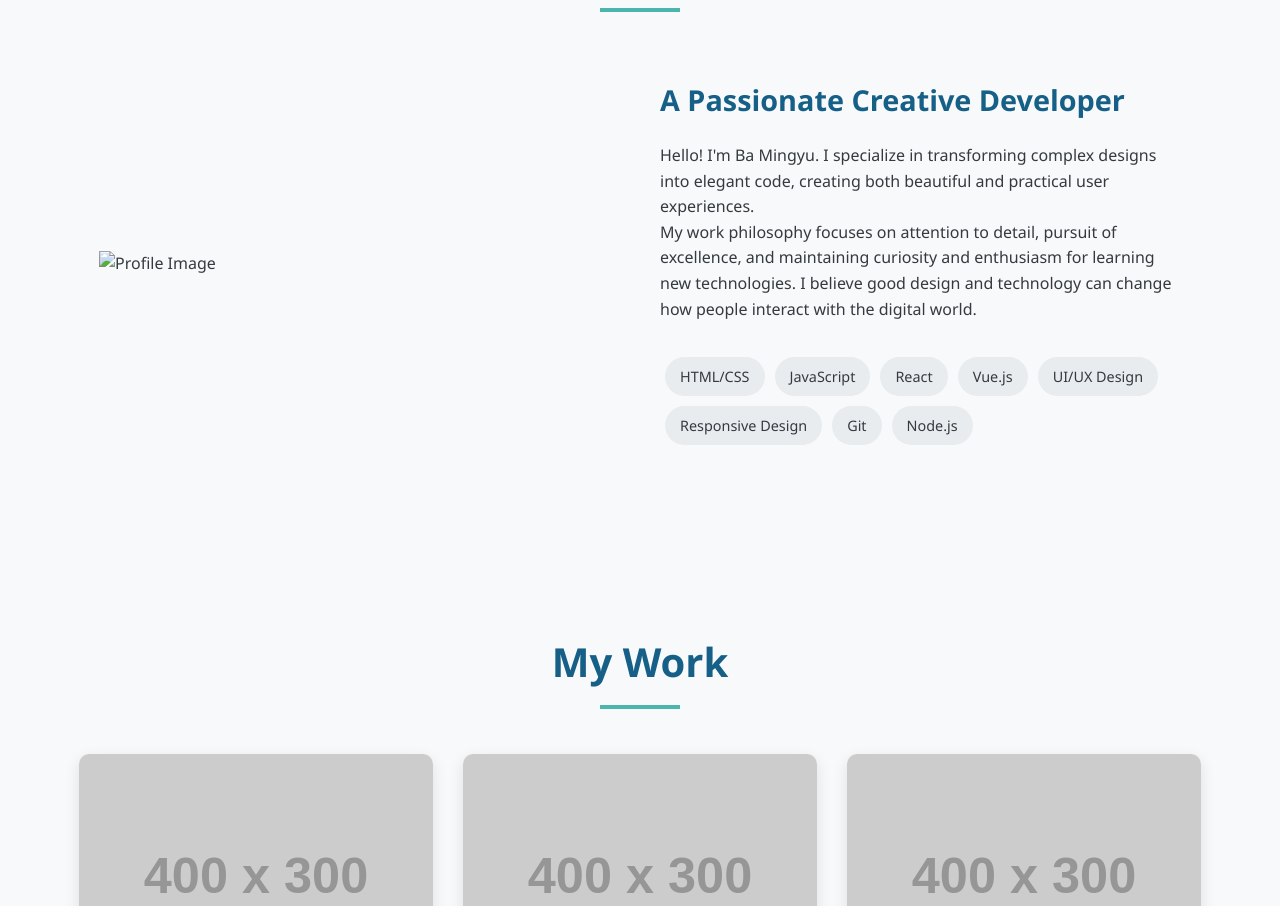
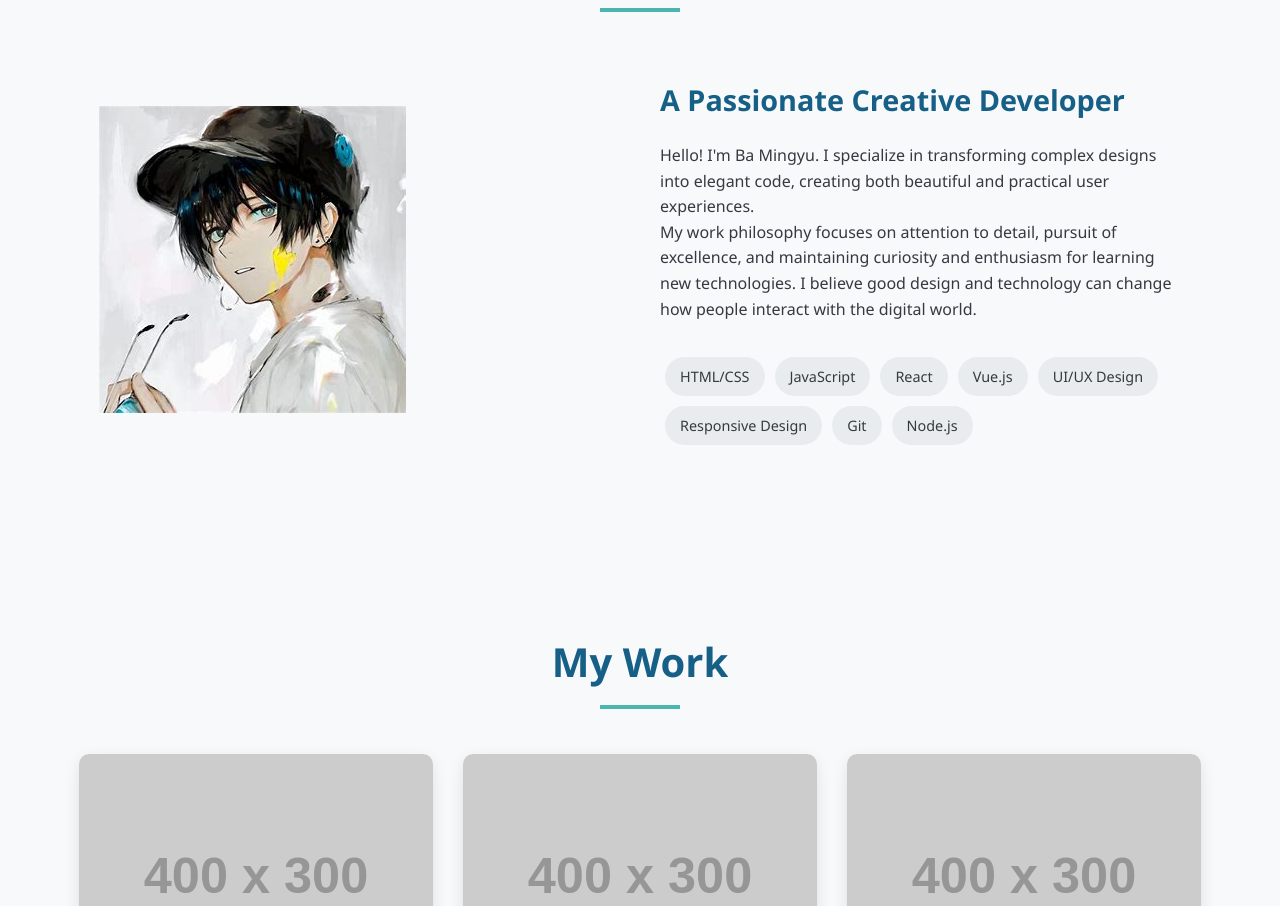
Before and after one commit to 3621574947/3621574947, a plain HTML site: page index.html in a window 1280 px wide. Shown: the part 947-1853 px from the top of the page. Drawn offline with Linux system fonts and the light colour scheme; placeholder pictures from the web are drawn by us.

Commit message:
Update index.html

```diff
--- a/index.html
+++ b/index.html
@@ -466,7 +466,7 @@
             <h2 class="section-title">About Me</h2>
             <div class="about-content">
                 <div class="about-image">
-                    <img src="tx.jpge" alt="Profile Image">
+                    <img src="tx.jpg" alt="Profile Image">
                 </div>
                 <div class="about-text">
                     <h3>A Passionate Creative Developer</h3>
```
